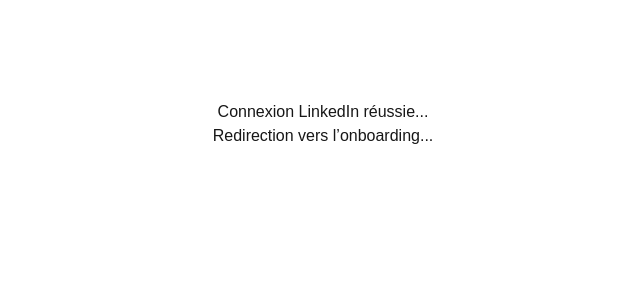
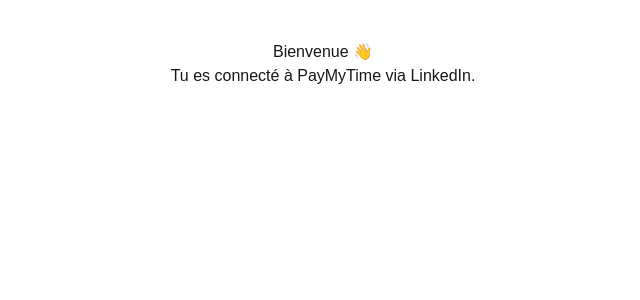
Before and after one commit to ahc20/PayMyTime, a Next.js app: page /linkedin-success in a window 1280 px wide. Shown: the top 300 px of the page, without its empty margins (317-957 px from the left). Built offline with nearby package versions, Linux system fonts and the light colour scheme.

Commit message:
fix: linkedin-success page wrapped as client component

```diff
--- a/src/app/linkedin-success/page.tsx
+++ b/src/app/linkedin-success/page.tsx
@@ -1,32 +1,17 @@
+// src/app/linkedin-success/page.tsx
 'use client';
 
-import { useEffect } from 'react';
-import { useSearchParams, useRouter } from 'next/navigation';
+import { useSearchParams } from 'next/navigation';
 
 export default function LinkedInSuccessPage() {
   const searchParams = useSearchParams();
-  const router = useRouter();
-
-  useEffect(() => {
-    const firstName = searchParams.get('firstName');
-    const lastName = searchParams.get('lastName');
-    const email = searchParams.get('email');
-
-    if (firstName && lastName && email) {
-      localStorage.setItem(
-        'linkedinUser',
-        JSON.stringify({ firstName, lastName, email })
-      );
-      router.push('/onboarding');
-    } else {
-      alert('Données LinkedIn manquantes.');
-    }
-  }, [searchParams, router]);
+  const firstName = searchParams.get('firstName');
+  const lastName = searchParams.get('lastName');
 
   return (
-    <div style={{ textAlign: 'center', marginTop: '100px' }}>
-      <h2>Connexion LinkedIn réussie...</h2>
-      <p>Redirection vers l’onboarding...</p>
+    <div style={{ padding: 40, textAlign: 'center' }}>
+      <h1>Bienvenue {firstName} {lastName} 👋</h1>
+      <p>Tu es connecté à PayMyTime via LinkedIn.</p>
     </div>
   );
 }
```
